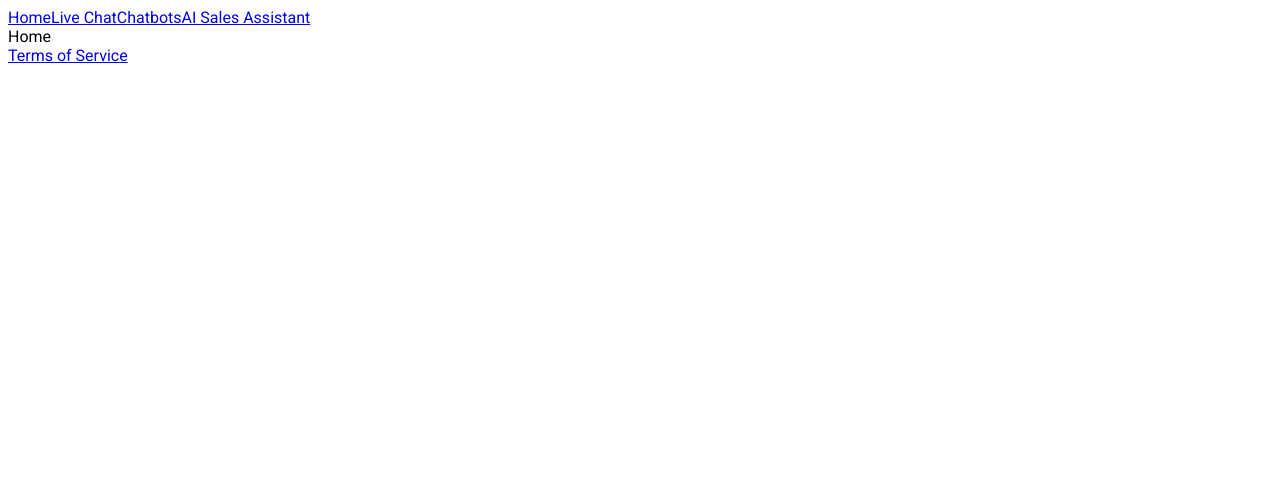
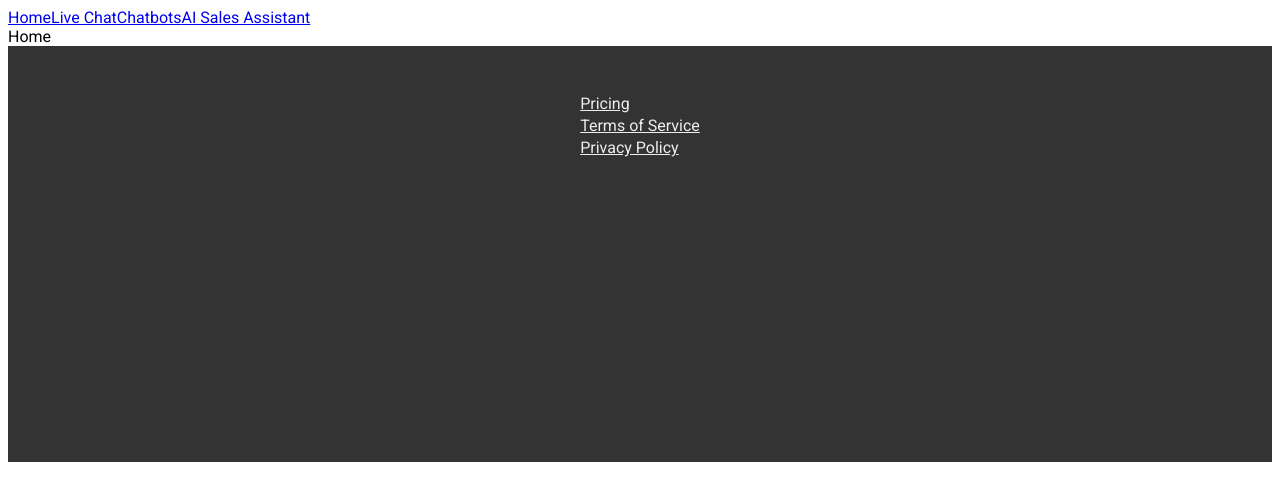
Before and after one commit to bottyan/rndmforest, a Nuxt app in the folder dialogitycom/: page / in a window 1280 px wide. Shown: the top 500 px of the page. Built offline with nearby package versions, Linux system fonts and the light colour scheme.

Commit message:
initial footer version

```diff
--- a/dialogitycom/layouts/dialogity.vue
+++ b/dialogitycom/layouts/dialogity.vue
@@ -10,7 +10,48 @@
     </div>
     <Nuxt />
     <div class="footer">
-      <NuxtLink to="/terms_of_service">Terms of Service</NuxtLink>
+      <div class="container">
+        <div class="col col1"></div>
+        <div class="col col2">
+          <div class="footer-block">
+            <div class="footer-item"><NuxtLink to="/terms_of_service">Pricing</NuxtLink></div>
+            <div class="footer-item"><NuxtLink to="/terms_of_service">Terms of Service</NuxtLink></div>
+            <div class="footer-item"><NuxtLink to="/terms_of_service">Privacy Policy</NuxtLink></div>
+          </div>
+        </div>
+        <div class="col col3"></div>
+
+      </div>
     </div>
   </div>
 </template>
+
+<style scoped lang="scss">
+  .footer {
+    padding: 3rem;
+    min-height: 20rem;
+    background-color: #333;
+    .container {
+      color: #eee;
+      max-width: 60rem;
+      margin: auto;
+      display: flex;
+      .col {
+        align-self: stretch;
+        flex: 1 1 auto;
+        .footer-block {
+          margin-bottom: 1rem;
+          .footer-item {
+            margin-bottom: 0.2rem;
+            a {
+              color: #eee;
+            }
+          }
+        }
+      }
+      .col1 {
+        flex: 2 0.5 auto;
+      }
+    }
+  }
+</style>
```
